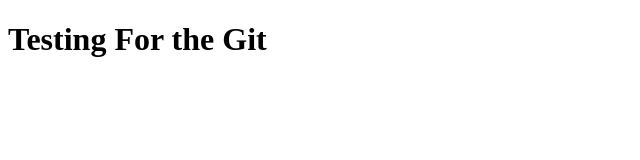
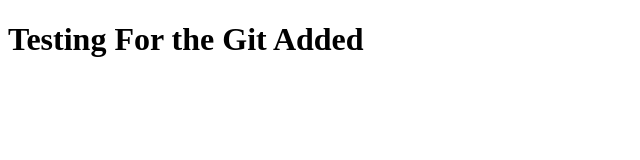
Before and after one commit to basithahamed/debain-hardening, a plain HTML site: page index.html in a window 1280 px wide. Shown: the whole page, without its empty margins (0-640 px from the left). Drawn offline with Linux system fonts and the light colour scheme.

Commit message:
added contetn

```diff
--- a/index.html
+++ b/index.html
@@ -7,6 +7,6 @@
     <title>Document</title>
 </head>
 <body>
-    <h1>Testing For the Git</h1>
+    <h1>Testing For the Git Added</h1>
 </body>
 </html>
```
